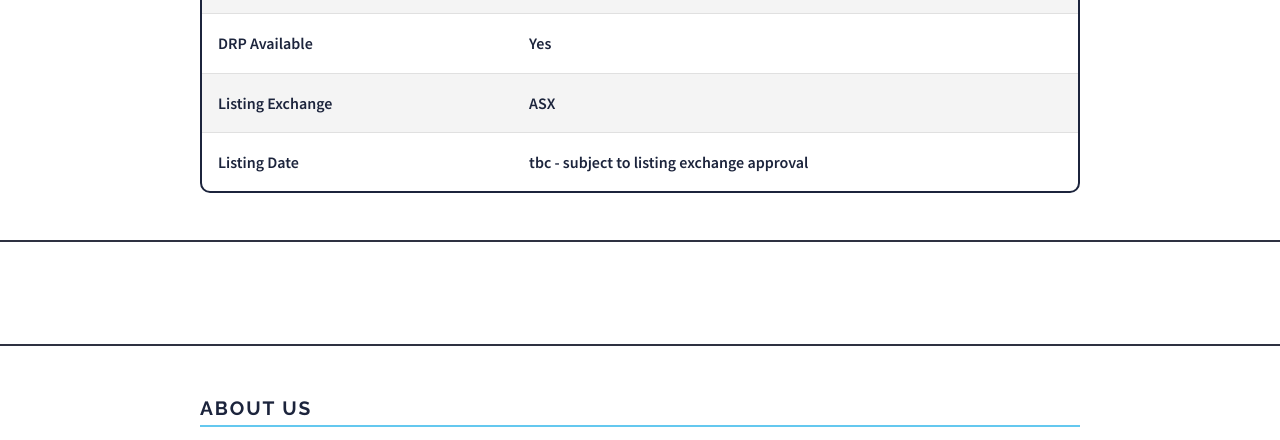
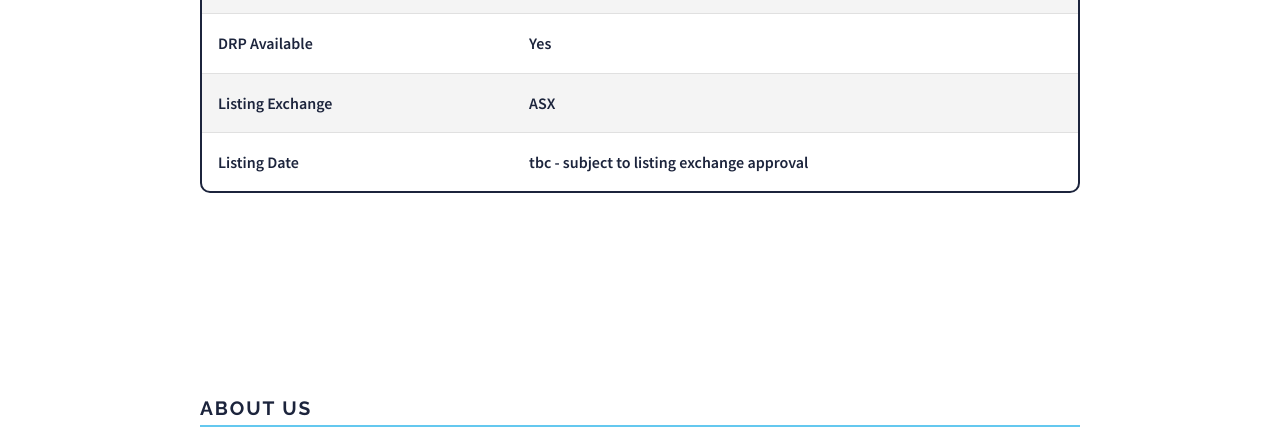
Before and after one commit to ftcapital/ftcapital.github.io, a plain HTML site: page index.html in a window 1280 px wide. Shown: the part 2212-2652 px from the top of the page. Drawn offline with Linux system fonts and the light colour scheme.

Commit message:
Update main.css
removed box shadows from wrapper:before and wrapper:after

```diff
--- a/assets/css/main.css
+++ b/assets/css/main.css
@@ -3694,13 +3694,7 @@ input, select, textarea {
 
 
 
-		.wrapper:before {
-			box-shadow: inset 0 -1px 0 0 #2e3141, 0 1px 0 0 #2e3141;
-		}
-
-		.wrapper:after {
-			box-shadow: inset 0 -1px 0 0 #2e3141, 0 1px 0 0 #2e3141;
-		}
+
 
 		.wrapper:before, .wrapper:after {
 			background-repeat: no-repeat;
```
